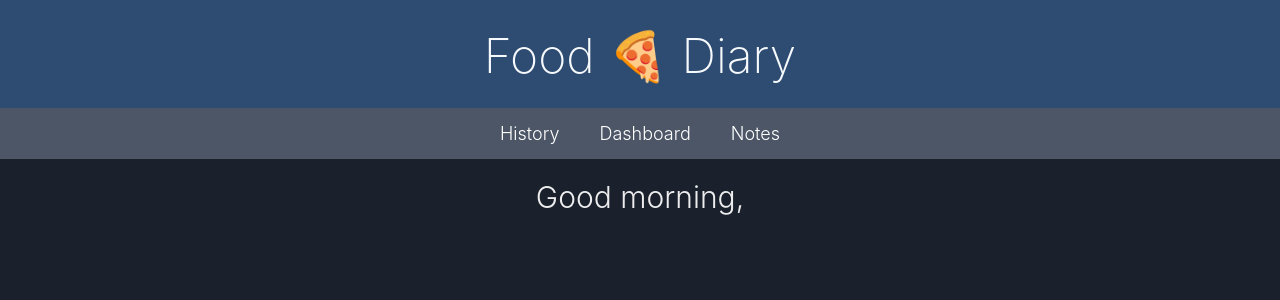
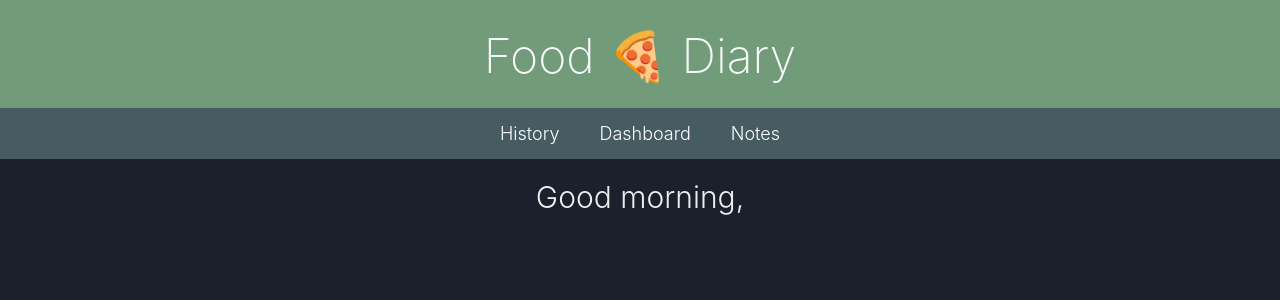
Before and after one commit to HansenJacobA/food-diary, a Next.js app: page /home in a window 1280 px wide. Shown: the top 300 px of the page. Built offline with nearby package versions, Linux system fonts and the light colour scheme.

Commit message:
color pallate

```diff
--- a/src/components/navBar/index.tsx
+++ b/src/components/navBar/index.tsx
@@ -11,7 +11,7 @@ export default function NavBar() {
       justify="center"
       gap={10}
       p={3}
-      bgColor="#4c5667"
+      bgColor="#475B63"
       color="white"
       fontWeight="light"
       fontSize={18}
--- a/src/components/title/index.tsx
+++ b/src/components/title/index.tsx
@@ -17,7 +17,7 @@ export default function Title() {
           pb={7}
           pt={8}
           w="100vw"
-          bgColor="#2e4b71"
+          bgColor="#729B79"
           color="#F7FAFC"
           fontWeight="thin"
         >
```
